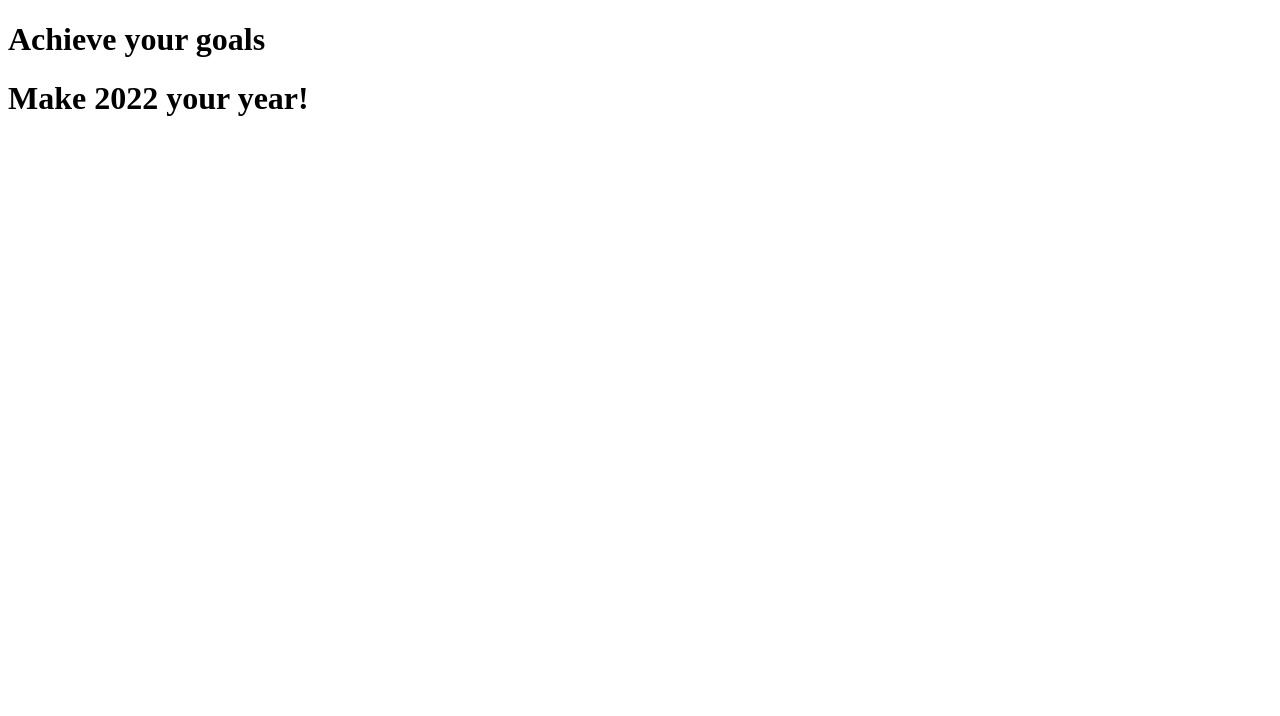
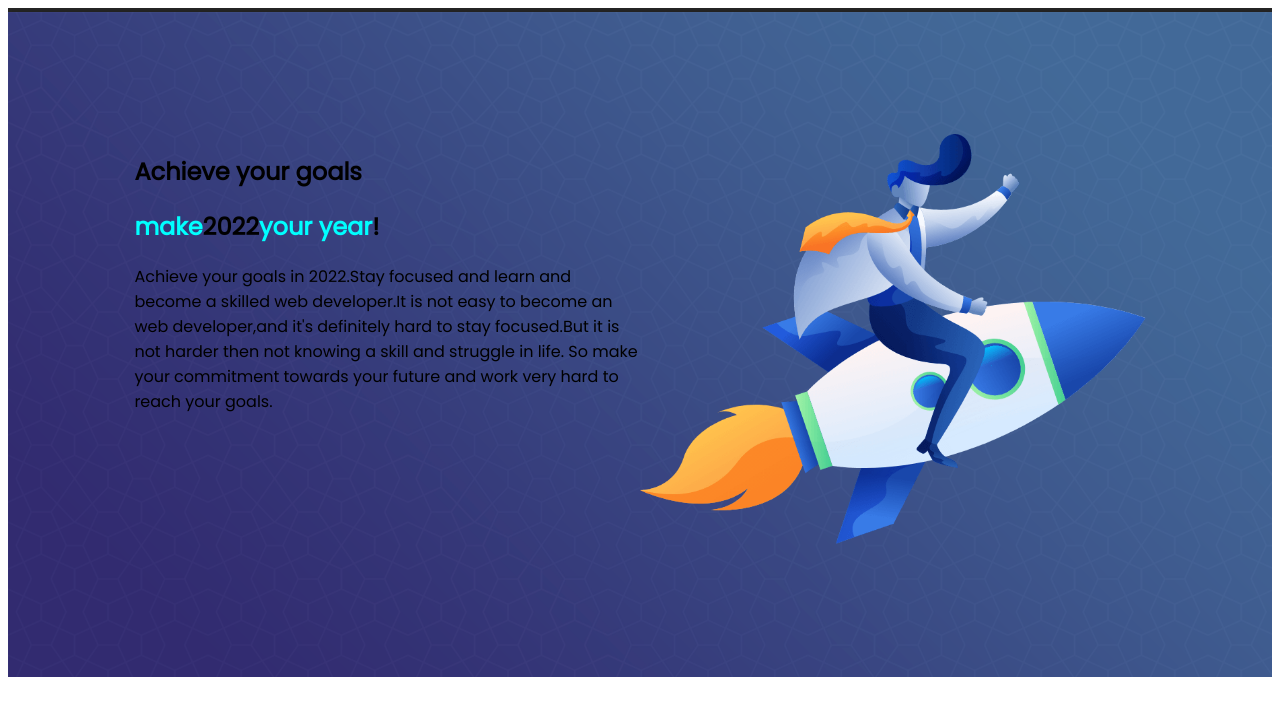
Before and after one commit to mujahim7/repo-01, a plain HTML site: page index.html in a window 1280 px wide. Drawn offline with Linux system fonts and the light colour scheme.

Commit message:
second-commit

```diff
--- a/index.html
+++ b/index.html
@@ -6,15 +6,36 @@
     <meta http-equiv="X-UA-Compatible" content="IE=edge">
     <meta name="viewport" content="width=device-width, initial-scale=1.0">
     <title>my assignment one</title>
+    <link rel="preconnect" href="https://fonts.googleapis.com">
+    <link rel="preconnect" href="https://fonts.gstatic.com" crossorigin>
+    <link href="https://fonts.googleapis.com/css2?family=Poppins&display=swap" rel="stylesheet">
+    <link rel="stylesheet" href="style.css">
 </head>
 
 <body>
-    <h1>
-        Achieve your goals
-    </h1>
-    <h1>
-        Make 2022 your year!
-    </h1>
+    <section>
+        <div class="half-width">
+            <h1>
+                Achieve your goals
+            </h1>
+            <h1>
+                <span class="os">make</span>2022<span class="os">your year</span>!
+            </h1>
+            <p>
+                Achieve your goals in 2022.Stay focused and learn and become a skilled web developer.It is not easy to
+                become an web developer,and
+                it's definitely hard to stay focused.But it is not harder then not knowing a skill and struggle in life.
+                So
+                make
+                your commitment towards your future and work very hard to reach your goals.
+            </p>
+
+        </div>
+        <div class="half-width">
+            <img src="image/p1.png" alt="">
+        </div>
+
+    </section>
 </body>
 
 </html>
--- a/style.css
+++ b/style.css
@@ -0,0 +1,17 @@
+body{
+    font-family: 'Poppins', sans-serif;
+}
+.os{
+    color: aqua;
+}
+section{
+    display: flex;
+    padding: 10%;
+    background-image: url(image/p7.png);
+}
+.half-width{
+    width: 50%;
+}
+.half-width img{
+    width: 100%;
+}
```
Also changed, not shown: image/p1.png (added), image/p2.png (added), image/p3.png (added), image/p4.png (added), image/p5.png (added), image/p6.webp (added), image/p7.png (added).
